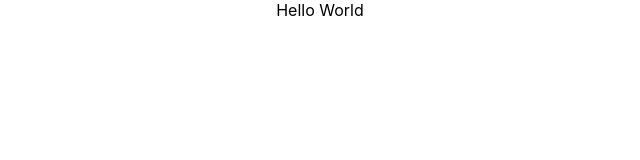
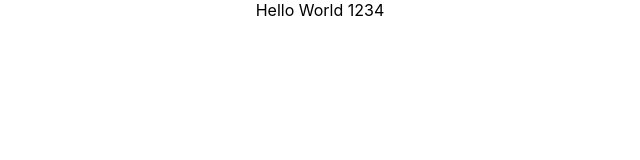
Before and after one commit to pobaranchuk/dz_figma_card, a React (Create React App) app: page / in a window 1280 px wide. Shown: the top 160 px of the page, without its empty margins (320-960 px from the left). Built offline with nearby package versions, Linux system fonts and the light colour scheme.

Commit message:
New commit

```diff
--- a/src/App.tsx
+++ b/src/App.tsx
@@ -4,7 +4,7 @@ import './App.css';
 function App() {
     return (
         <div className="App">
-            Hello World
+            Hello World 1234
         </div>
     );
 }
```
